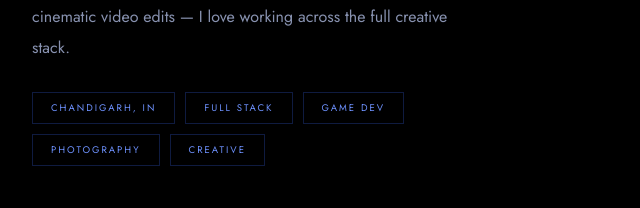
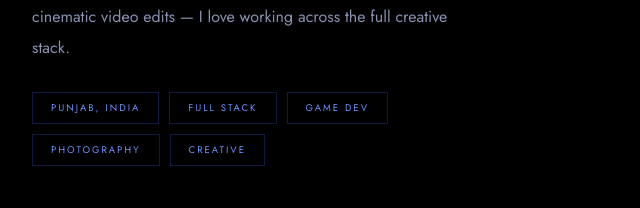
Before and after one commit to ErixMasih/erix-masih-portfolio, a plain HTML site: page index.html in a window 1280 px wide. Shown: the part 1312-1520 px from the top of the page, 128-768 px from the left. Drawn offline with nearby package versions, Linux system fonts and the light colour scheme.

Commit message:
Update location tag from 'CHANDIGARH, IN' to 'PUNJAB, INDIA'

```diff
--- a/index.html
+++ b/index.html
@@ -267,7 +267,7 @@
         I love working across the full creative stack.
       </p>
       <div class="about-tags reveal">
-        <span class="a-tag">CHANDIGARH, IN</span>
+        <span class="a-tag">PUNJAB, INDIA</span>
         <span class="a-tag">FULL STACK</span>
         <span class="a-tag">GAME DEV</span>
         <span class="a-tag">PHOTOGRAPHY</span>
```
